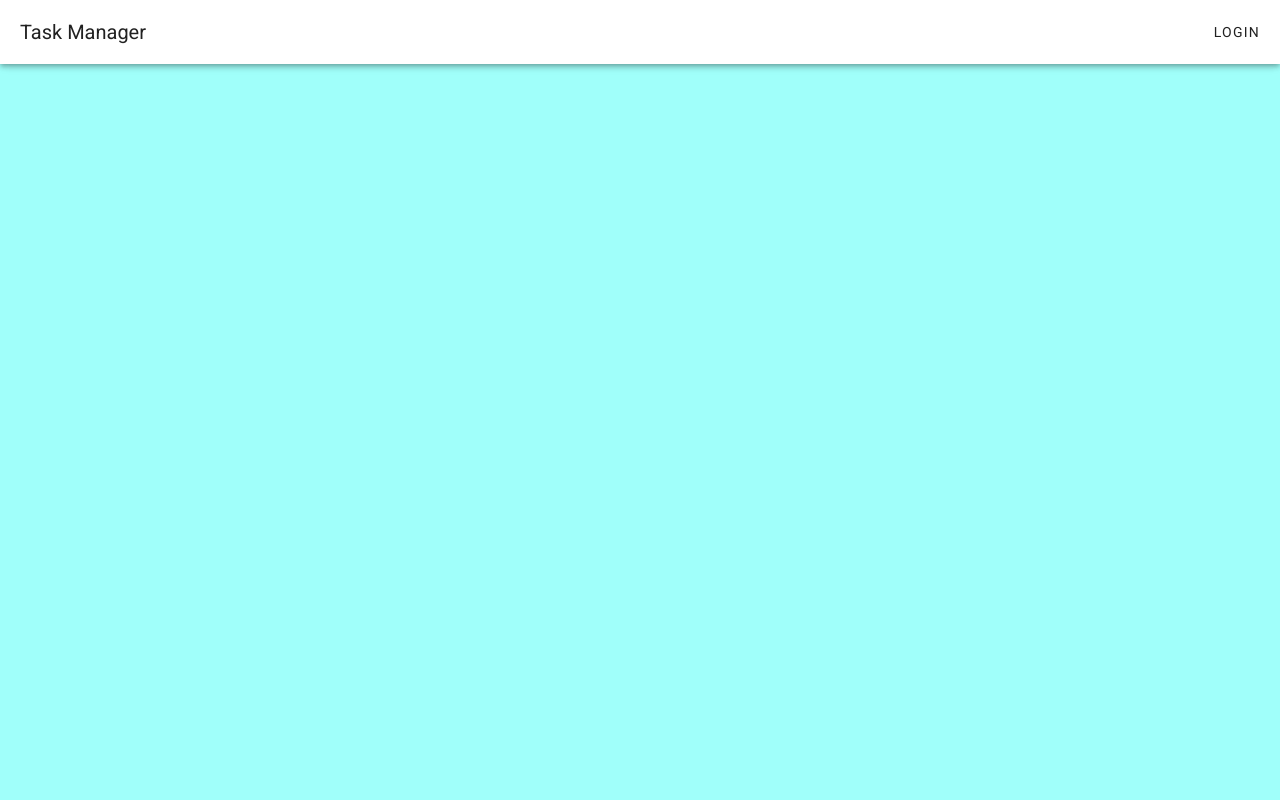
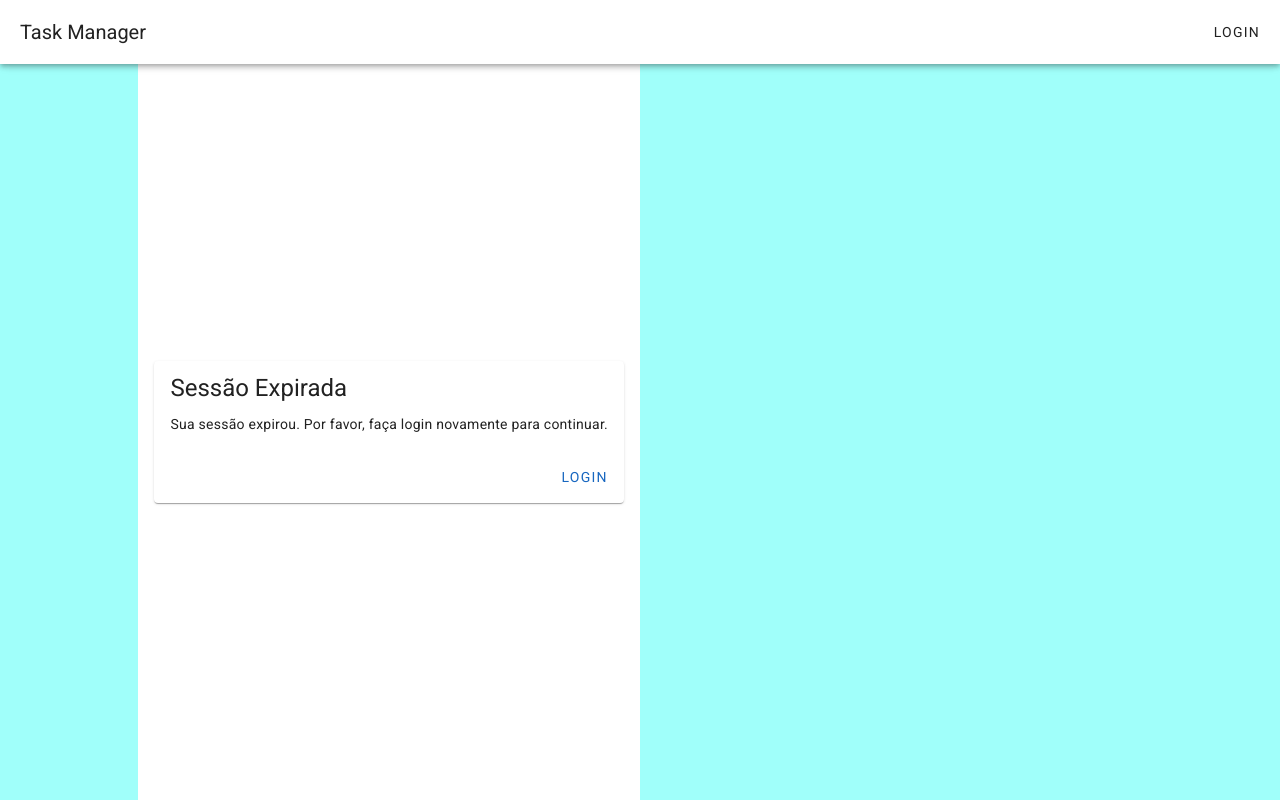
Before and after one commit to felipsants/task-manager-front, a Vue app: page /sessionExpired in a window 1280 px wide. Built offline with nearby package versions, Linux system fonts and the light colour scheme.

Commit message:
sessionExpired concluida

```diff
--- a/src/pages/sessionExpired.vue
+++ b/src/pages/sessionExpired.vue
@@ -1,3 +1,33 @@
 <template>
+    <v-container class="fill-height d-flex justify-center align-center">
+      <v-card max-width="500">
+        <v-card-title class="text-h5">Sessão Expirada</v-card-title>
+        <v-card-text>
+          Sua sessão expirou. Por favor, faça login novamente para continuar.
+        </v-card-text>
+        <v-card-actions>
+          <v-spacer></v-spacer>
+          <v-btn color="primary" @click="goToLogin">Login</v-btn>
+        </v-card-actions>
+      </v-card>
+    </v-container>
+  </template>
 
-</template>
+  <script setup>
+  import { useRouter } from 'vue-router';
+  import { useAuthStore } from '@/store/auth';
+
+  const authStore = useAuthStore();
+  const router = useRouter();
+
+  const goToLogin = () => {
+    authStore.logout();
+    router.push('/login');
+  };
+  </script>
+
+  <style scoped>
+  .fill-height {
+    height: 100vh;
+  }
+  </style>
```
